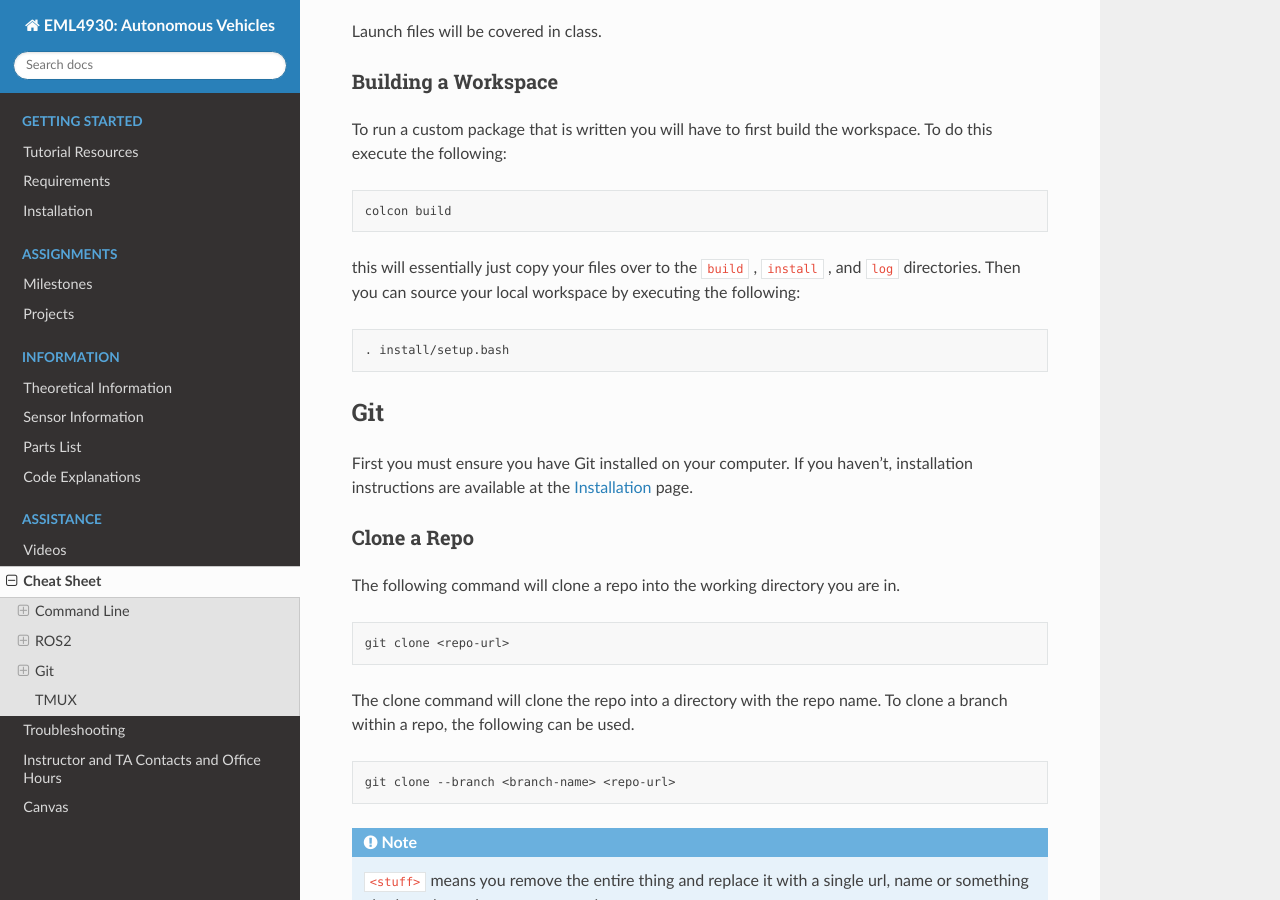
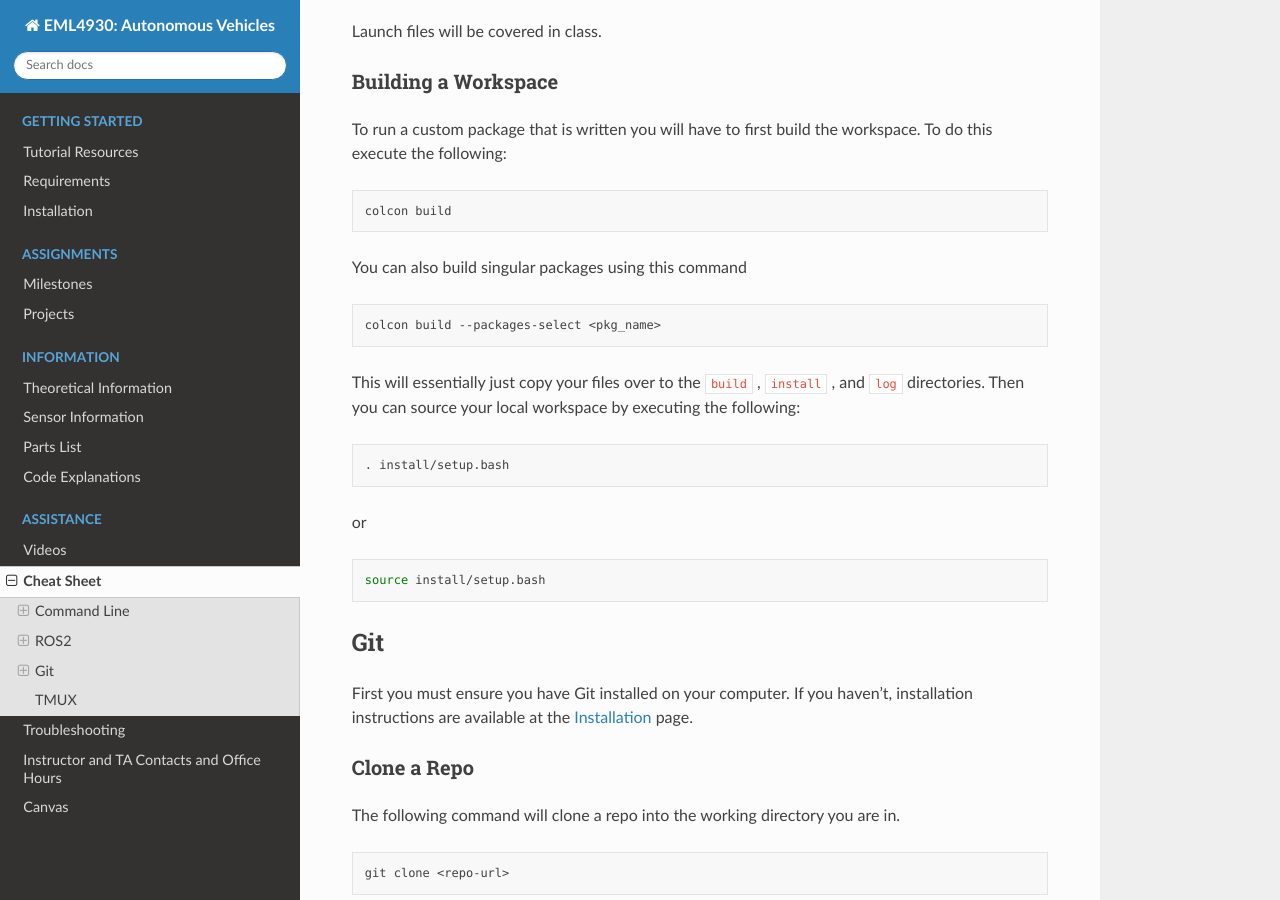
Before and after one commit to av-mae-uf/av1tenth-docs, a Sphinx documentation site: the page built from docs/assistance/cheatsheet.rst, in a window 1280 px wide and 900 px high, scrolled down 4098 px. Built offline with Sphinx 7.4.7 and the Read the Docs theme 2.0.0, drawn with Linux system fonts in a browser that asks for light colours.

Commit message:
Adding packages-select to cheatsheet

```diff
--- a/docs/assistance/cheatsheet.rst
+++ b/docs/assistance/cheatsheet.rst
@@ -201,11 +201,24 @@ To run a custom package that is written you will have to first build the workspa
 
     colcon build
 
-this will essentially just copy your files over to the ``build`` , ``install`` , and ``log`` directories. Then you can source your local workspace by executing the following:
+You can also build singular packages using this command
+
+.. code-block:: bash
+
+    colcon build --packages-select <pkg_name>
+
+This will essentially just copy your files over to the ``build`` , ``install`` , and ``log`` directories. Then you can source your local workspace by executing the following:
 
 .. code-block:: bash
 
     . install/setup.bash
+
+or
+
+.. code-block:: bash
+
+    source install/setup.bash
+
 
 Git
 ---
```
